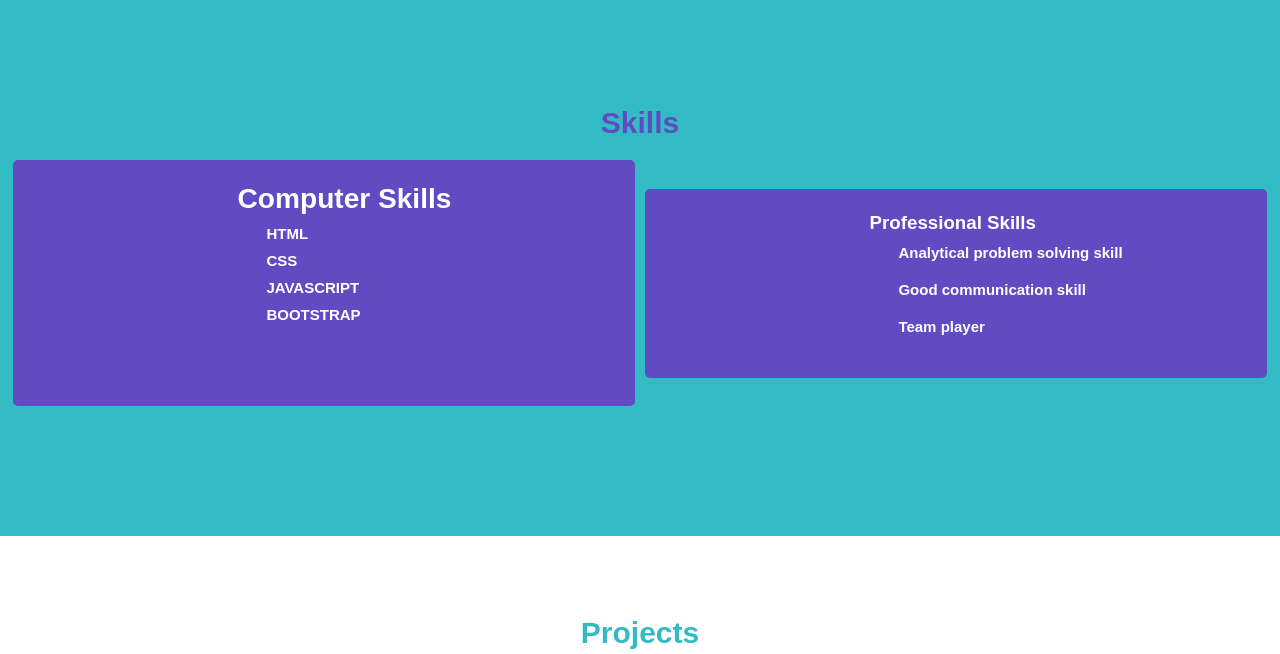
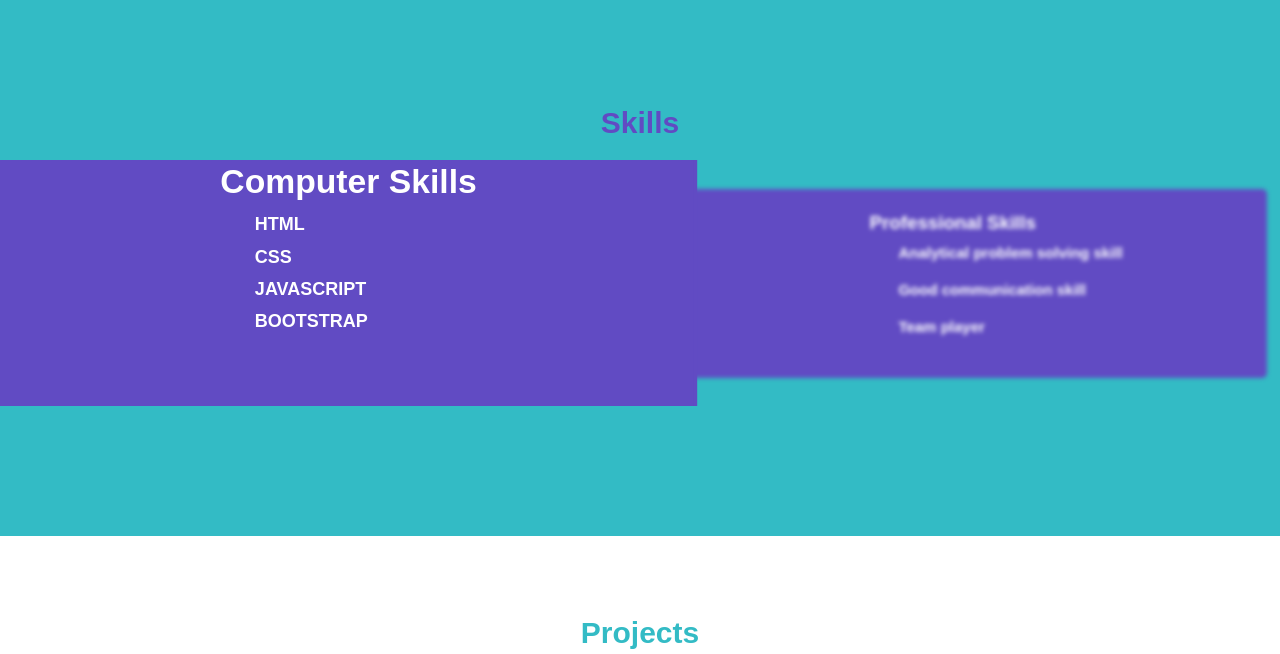
Before and after one commit to josephSebastian27/Responsive-portfolio, a plain HTML site: page index.html in a window 1280 px wide. In both pictures the pointer is over the element 324 px from the left and 1472 px from the top of the page. Shown: the part 1218-1872 px from the top of the page. Drawn offline with nearby package versions, Linux system fonts and the light colour scheme.

Commit message:
Update style.css

```diff
--- a/style.css
+++ b/style.css
@@ -278,6 +278,30 @@ left: 40%;
 
 }
 
+.skill:hover .cp-skill{
+    filter: blur(2px);
+}
+.skill:hover .pf-skill{
+    filter: blur(2px);
+
+}
+
+.skill:hover .cp-skill:hover{
+    filter: blur(0px);
+    transform: scale(1.2);
+    transition: .2s ease;
+    cursor: pointer;
+    z-index: 2;
+}
+.skill:hover .pf-skill:hover{
+    filter: blur(0px);
+    transform: scale(1.2);
+    transition: .2s ease;
+    cursor: pointer;
+    z-index: 2;
+}
+
+
 footer{
     background-color: #614BC3;
     color: white;
@@ -429,4 +453,10 @@ footer{
         height: 600px;
         padding-bottom:50px;
     }
+        .cp-skill{
+        margin-top: 10px;
+    }
+    .pf-skill{
+        margin-top: 40px;
+    }
 }
```
